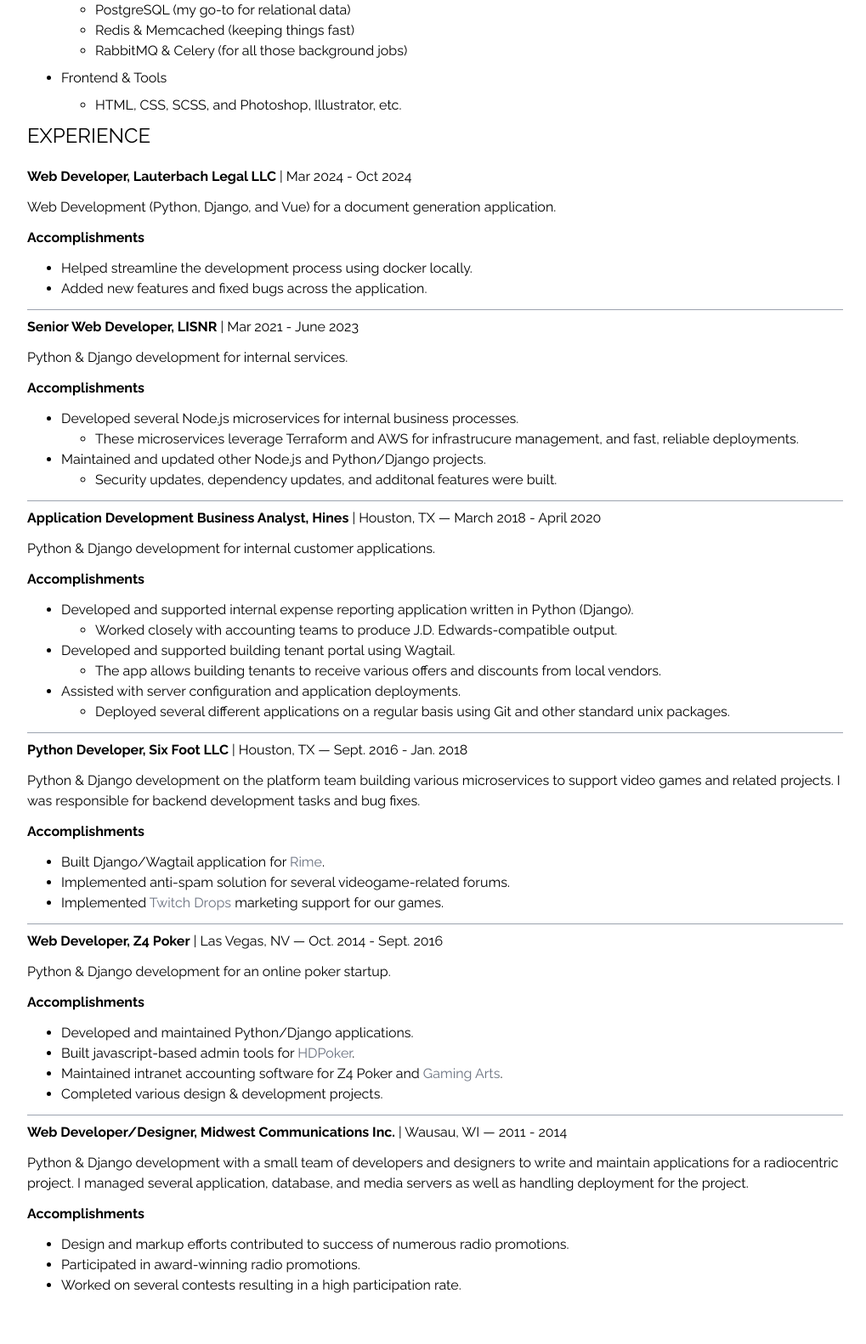
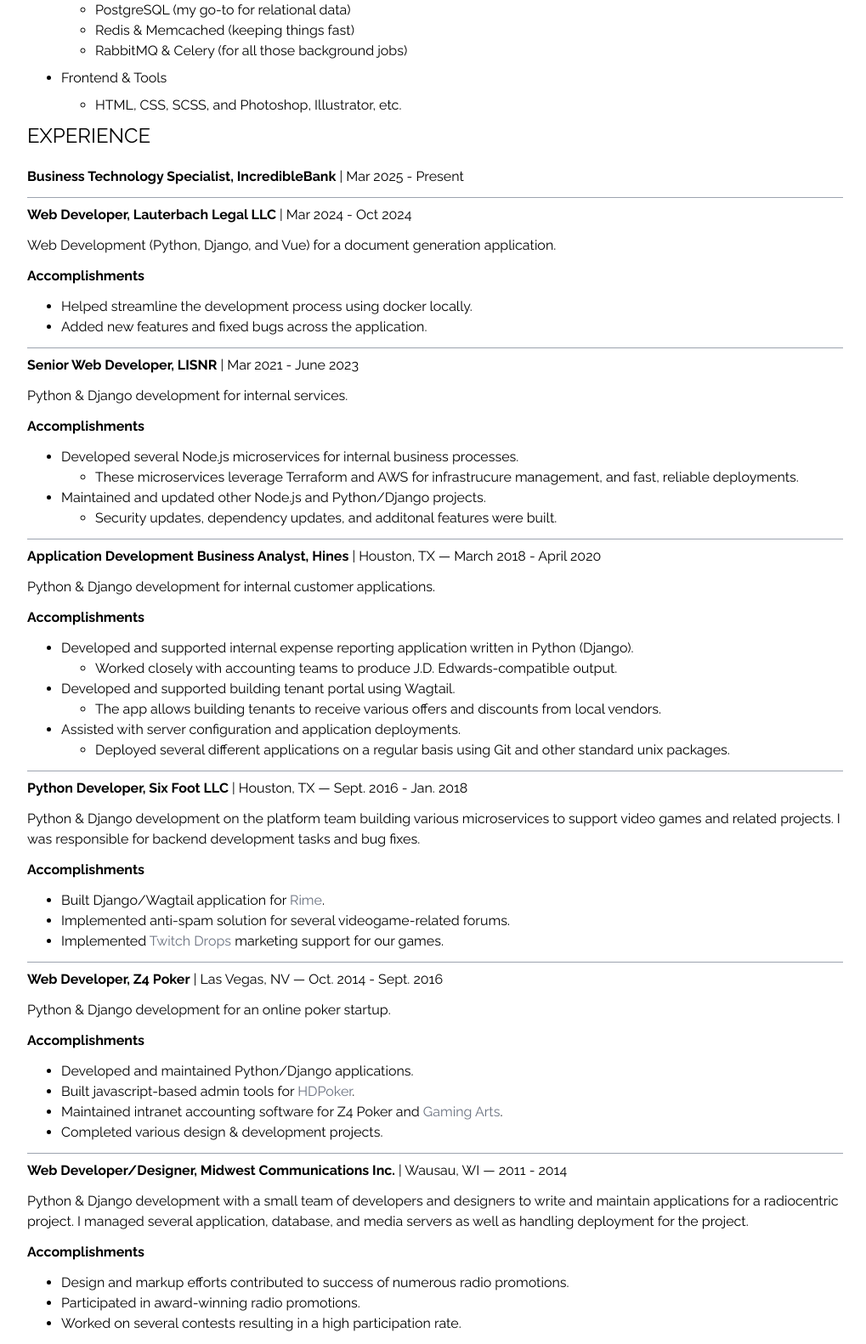
Before and after one commit to jakealstad/jalstad-tailwind, a Flask app: page /resume/ in a window 1280 px wide. Shown: the part 669-2251 px from the top of the page at 85% size, without its empty margins (128-1147 px from the left). Before the commit the page ends 2206 px from the top, so only its background shows below. Run offline with Flask 3, Linux system fonts and the light colour scheme.

Commit message:
update resume

```diff
--- a/templates/resume.html
+++ b/templates/resume.html
@@ -58,6 +58,12 @@
 			</ul>
 
 			<h1 class="text-2xl mb-5">EXPERIENCE</h1>
+			<strong>Business Technology Specialist, IncredibleBank</strong> | Mar 2025 - Present
+
+			<p class="my-3"></p>
+
+			<hr class="border-gray-400 mb-2"/>
+
 			<strong>Web Developer, Lauterbach Legal LLC</strong> | Mar 2024 - Oct 2024
 
 			<p class="my-3">Web Development (Python, Django, and Vue) for a document generation application.</p>
```
